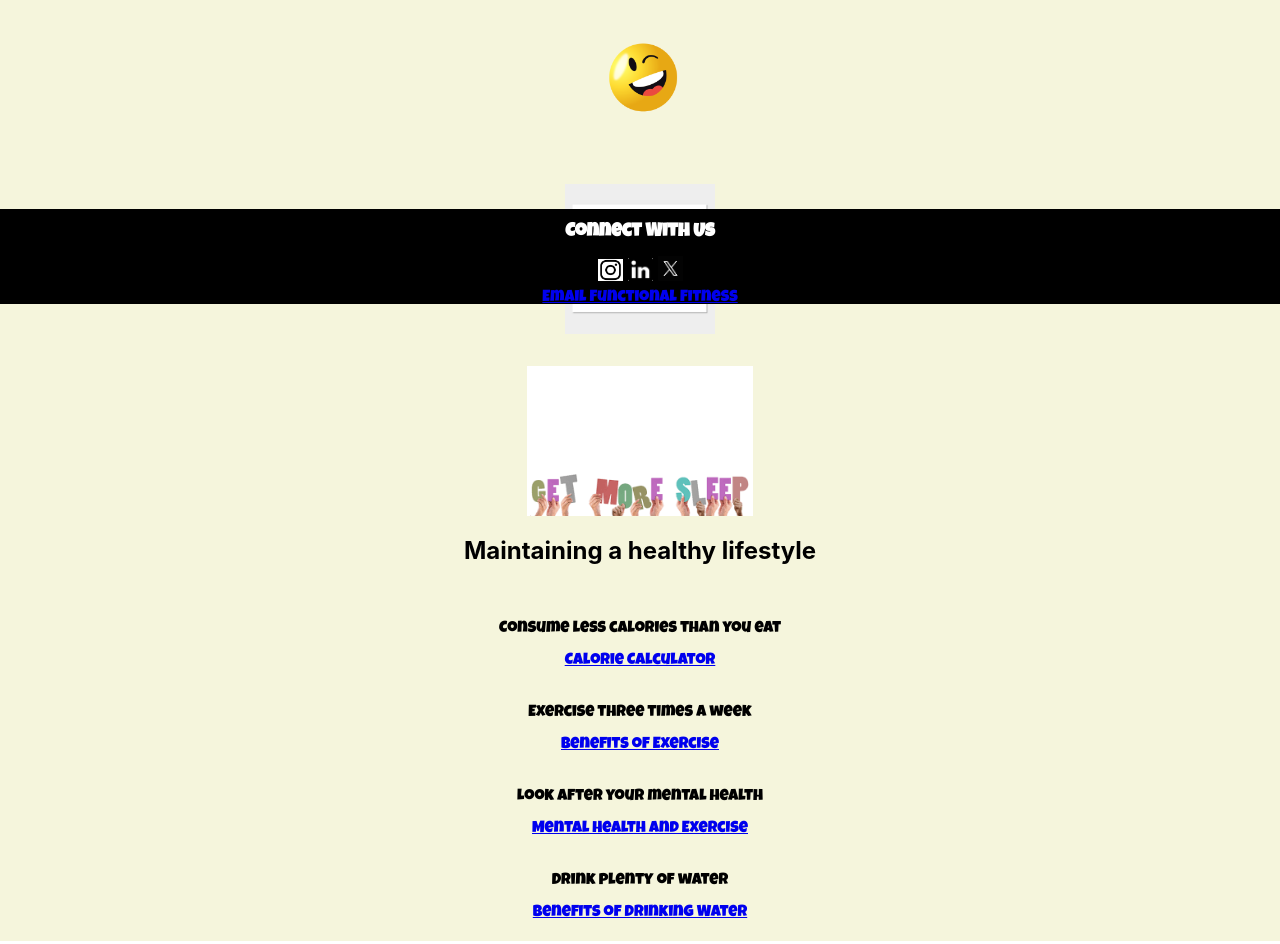
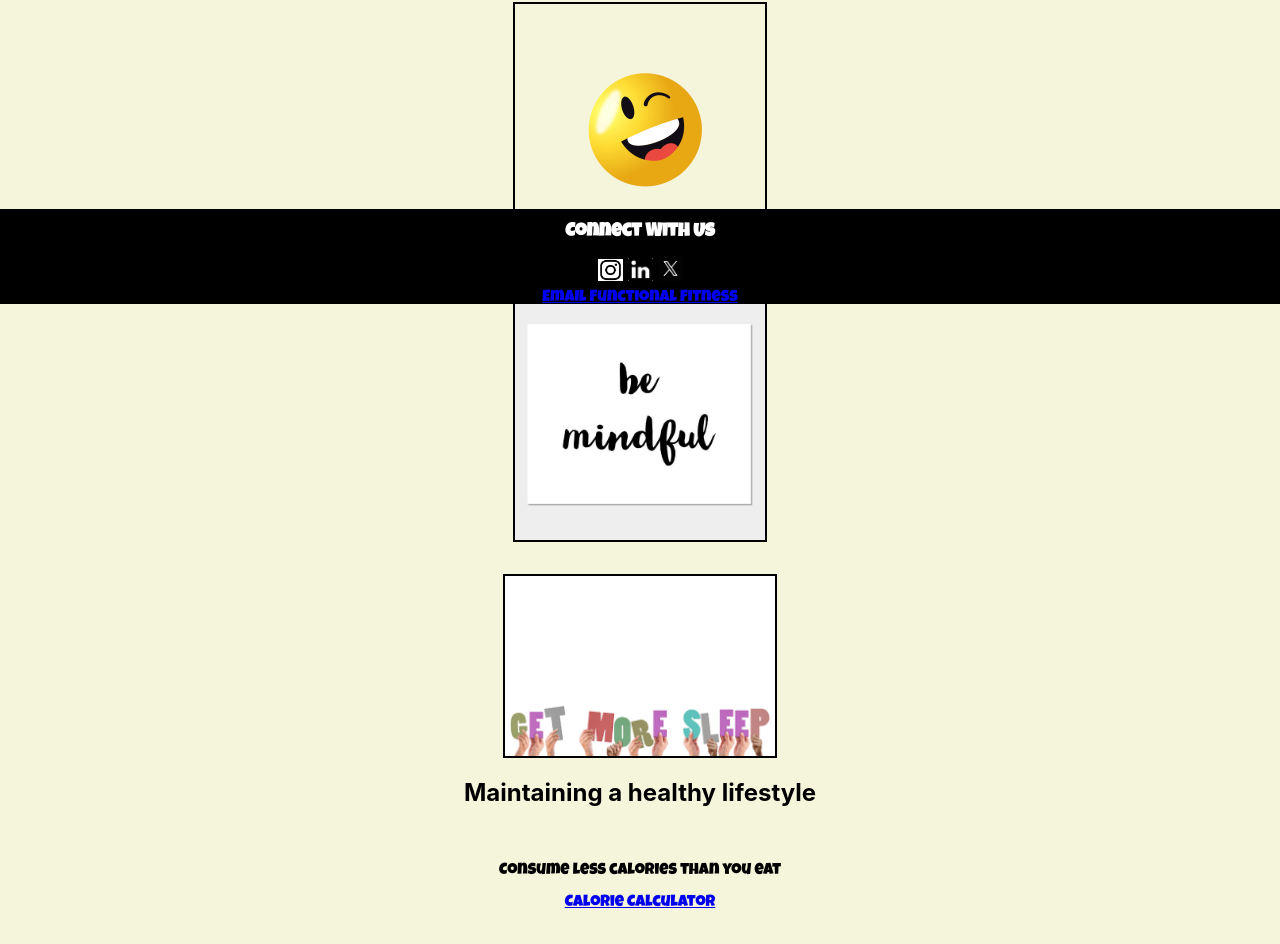
Before and after one commit to deepthinker-88/Fitness-Website, a React (Create React App) app: page /healthy-living in a window 1280 px wide. Shown: the part 496-1440 px from the top of the page. Built offline with nearby package versions, Linux system fonts and the light colour scheme.

Commit message:
first draft of HealthyLivingPage with flip card logic

```diff
--- a/src/components/HealthyLivingPage/HealthyLivingPage.js
+++ b/src/components/HealthyLivingPage/HealthyLivingPage.js
@@ -1,11 +1,12 @@
 import React from "react";
+import { useState } from "react";
 import "./HealthyLivingPage.css";
 import healthySalmonPasta from "../../images/FoodImages/healthySalmonPasta.png";
 import chickenStirFry from "../../images/FoodImages/healthyChickenStirFry.png";
 import burritoBowl from "../../images/FoodImages/burritoBowl.png";
 import smileyFace from "../../images/HealthyMindsetImages/smileyFace.png";
 import mindfulImage from "../../images/HealthyMindsetImages/mindful.png";
-import sleep from "../../images/HealthyMindsetImages/sleep.png"
+import sleep from "../../images/HealthyMindsetImages/sleep.png";
 import BackToHomePageButton from "../BackToHomePageButton/BackToHomePageButton";
 import "./HealthyLivingPage.css";
 import Footer from "../Footer/Footer";
@@ -13,6 +14,45 @@ import Footer from "../Footer/Footer";
 export default function HealthyLivingPage({ title }) {
   const images = [healthySalmonPasta, chickenStirFry, burritoBowl];
   const recipes = ["Salmon Pasta", "Chicken Stir Fry", "Burrito Bowl"];
+  const [emojiIsFlipped, setEmojiIsFlipped] = useState(true);
+  const [emojiCardChange, setEmojiCardChange] = useState(false);
+  const [mindfulIsFlipped, setMindfulIsFlipped] = useState(true);
+  const [mindfulCardChange, setMindfulCardChange] = useState(false);
+  const [sleepIsFlipped, setSleepIsFlipped] = useState(true);
+  const [sleepCardChange, setSleepCardChange] = useState(false);
+
+  const handleSmileyChange = () => {
+    setTimeout(() => {
+      setEmojiIsFlipped(false);
+      setEmojiCardChange(true);
+    }, 2000);
+    setTimeout(() => {
+      setEmojiIsFlipped(true);
+      setEmojiCardChange(false);
+    }, 4000);
+  };
+
+  const handleMindfulChange = () => {
+    setTimeout(() => {
+      setMindfulIsFlipped(false);
+      setMindfulCardChange(true);
+    }, 2000);
+    setTimeout(() => {
+      setMindfulIsFlipped(true);
+      setMindfulCardChange(false);
+    }, 4000);
+  };
+
+  const handleSleepChange = () => {
+    setTimeout(() => {
+      setSleepIsFlipped(false);
+      setSleepCardChange(true);
+    }, 2000);
+    setTimeout(() => {
+      setSleepIsFlipped(true);
+      setSleepCardChange(false);
+    }, 4000);
+  };
 
   return (
     <div className="healthy-overview">
@@ -42,9 +82,50 @@ export default function HealthyLivingPage({ title }) {
       <section className="healthy-mindset">
         <h2>Maintaining a healthy Mindset</h2>
         <section className="mental-health-images">
-          <img src={smileyFace} alt="smileyImage" height="150" />
-          <img src={mindfulImage} alt="mindfulImage" height="150"/>
-           <img src={sleep} alt="sleepImage" height="150"/>
+          {emojiIsFlipped && (
+            <img
+              onClick={handleSmileyChange}
+              className="image1"
+              src={smileyFace}
+              alt="smileyImage"
+              height="250"
+            />
+          )}
+          {emojiCardChange && (
+            <>
+              <section className="health-text">
+                <p>Looking after Your Mental Health is key</p>
+                <p>Having a Growth Mindset is important</p>
+                <p>Think Positively</p>
+              </section>
+            </>
+          )}
+
+          {mindfulIsFlipped && (
+            <>
+              <img
+                onClick={handleMindfulChange}
+                className="image2"
+                src={mindfulImage}
+                alt="mindfulImage"
+                height="250"
+              />
+            </>
+          )}
+
+          {mindfulCardChange && <p>Stay in the present moment</p>}
+
+          {sleepIsFlipped && (
+            <img
+              onClick={handleSleepChange}
+              className="image3"
+              src={sleep}
+              alt="sleepImage"
+              height="180"
+            />
+          )}
+
+          {sleepCardChange && <p>Get 7-9 hours of sleep per night</p>}
         </section>
       </section>
       <section className="healthy-living">
```
